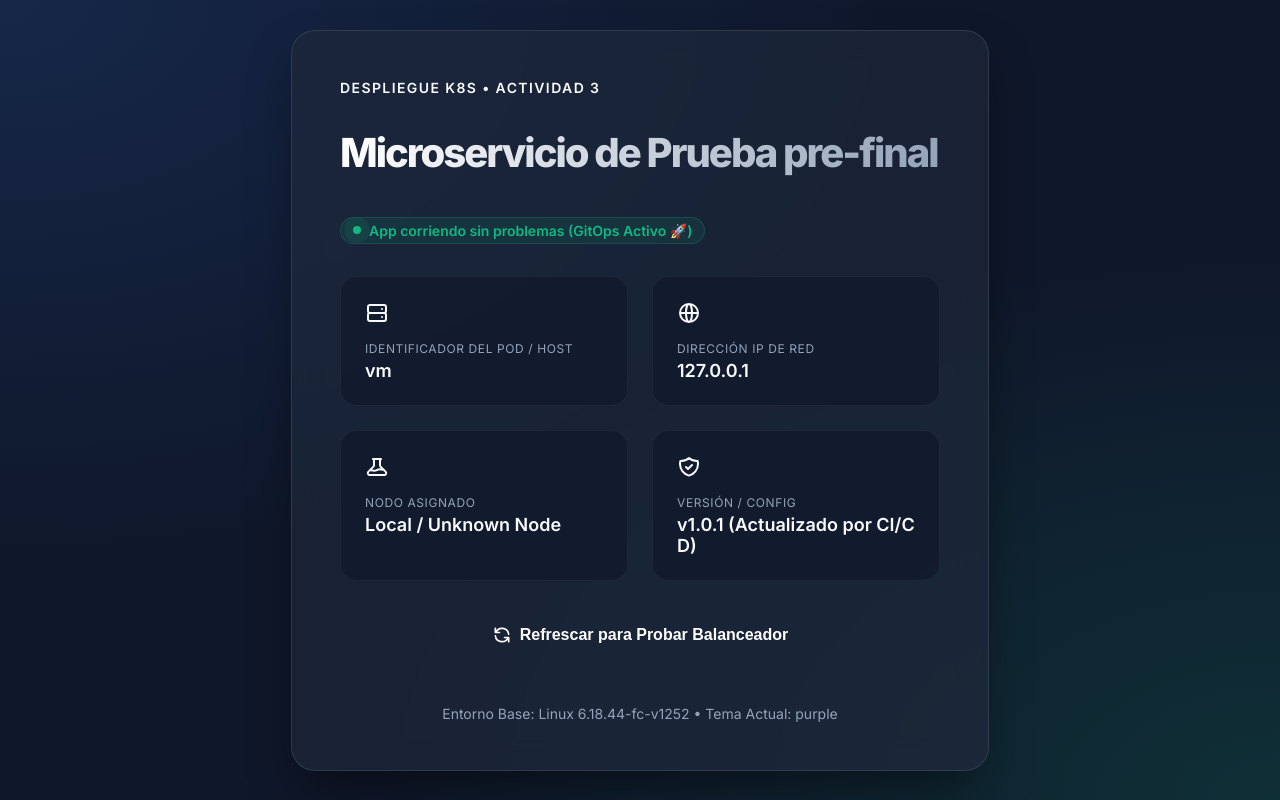
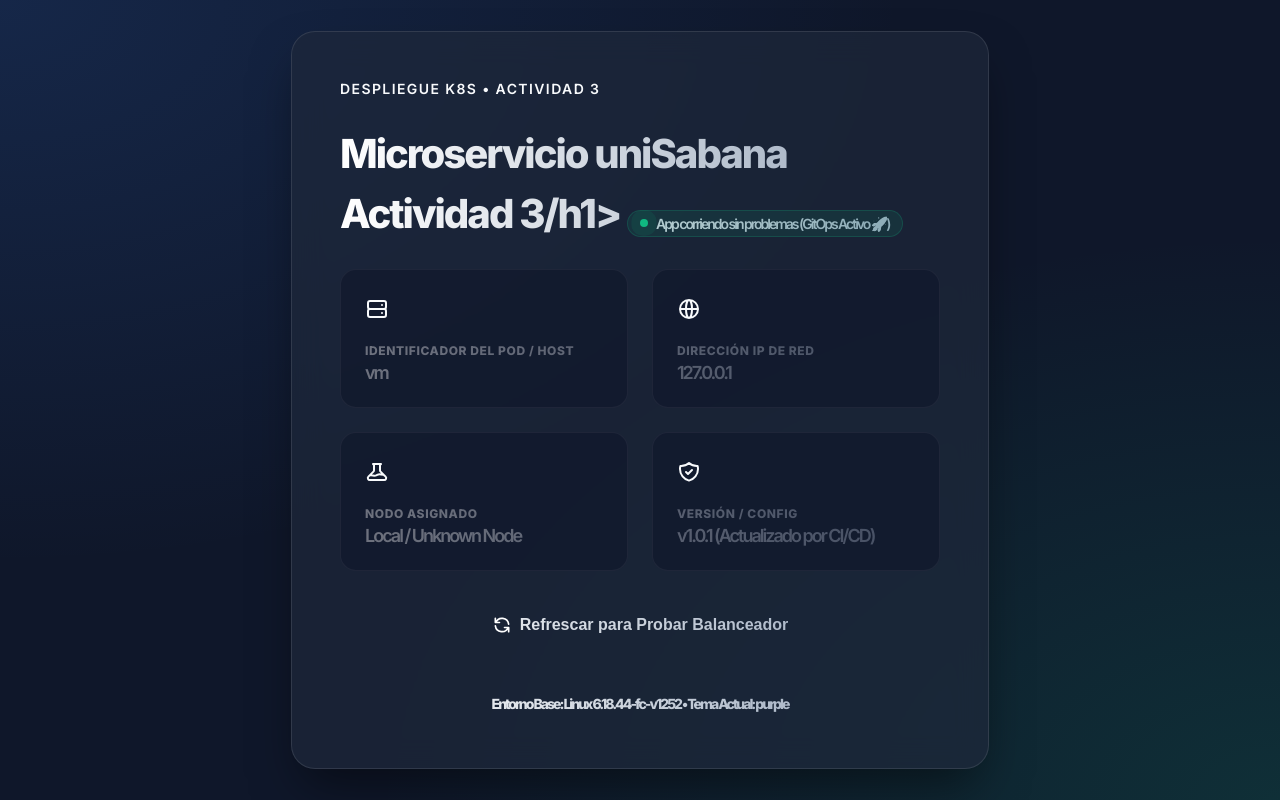
Before and after one commit to Richardcas7ro2/unisabana-k8s-actividad3, a FastAPI app: page / in a window 1280 px wide. Run offline with FastAPI, Linux system fonts and the light colour scheme.

Commit message:
fix: prueba final unisabana3

```diff
--- a/app/templates/index.html
+++ b/app/templates/index.html
@@ -228,7 +228,7 @@
 
     <div class="glass-container">
         <span class="subtitle">Despliegue K8S • Actividad 3</span>
-        <h1>Microservicio de Prueba pre-final</h1>
+        <h1>Microservicio uniSabana Actividad 3/h1>
 
             <div class="status-badge">
                 <div class="status-dot"></div>
```
Lines whose indentation alone changed are shown as unchanged.
